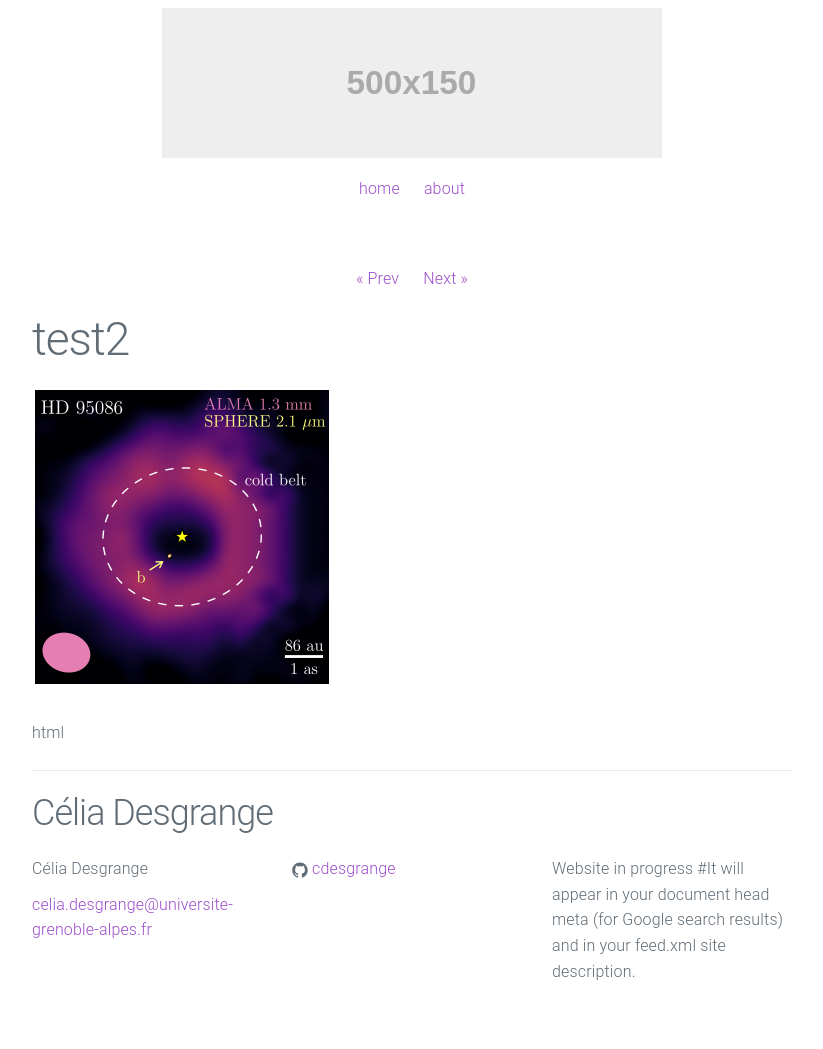
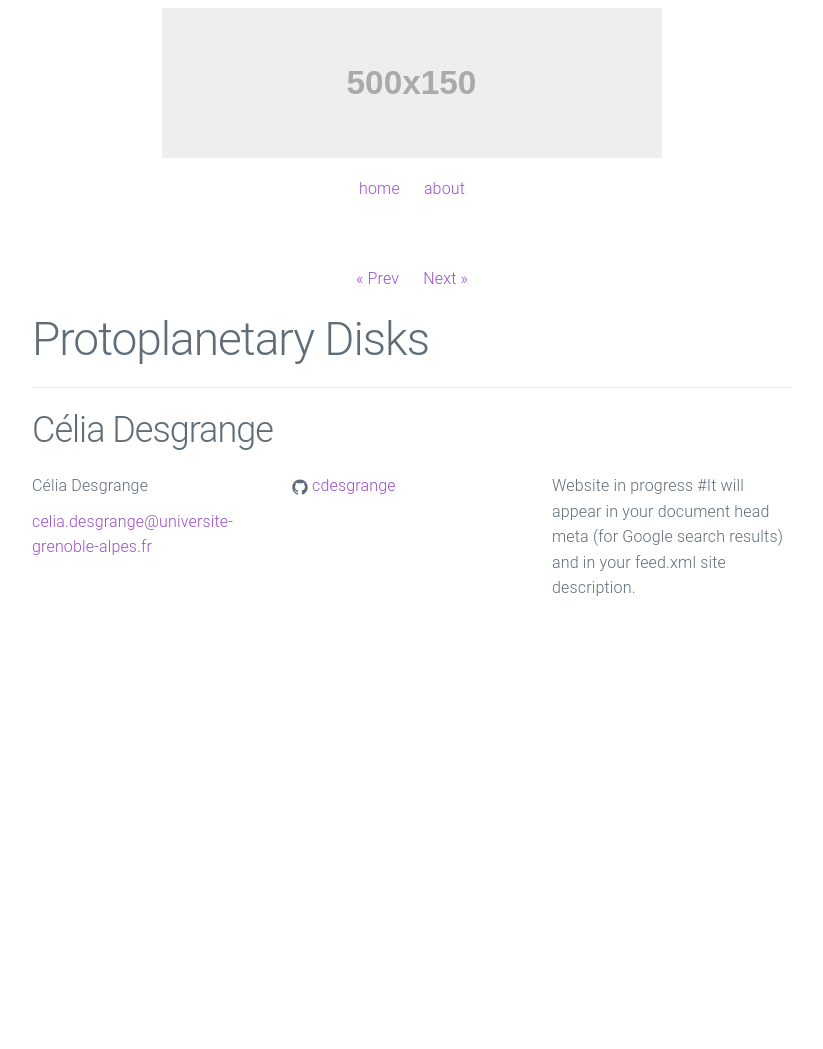
Before and after one commit to cdesgrange/cdesgrange.github.io, a Jekyll site: the page built from _posts/2022-04-23-protoplanetary-disk.markdown, in a window 1280 px wide. Shown: the whole page, without its empty margins (228-1051 px from the left). Built offline with Jekyll 4.4.1, drawn with Linux system fonts in a browser that asks for light colours; after the commit the page ends 900 px from its top, so only the background shows below that.

Commit message:
Update and rename 2022-04-23-test.markdown to 2022-04-23-protoplanetary-disk.markdown

```diff
--- a/_posts/2022-04-23-test.markdown
+++ b/_posts/2022-04-23-protoplanetary-disk.markdown
@@ -1,10 +1,6 @@
 ---
 layout: post
-title:  "test2"
+title:  "Protoplanetary Disks"
 date:   2015-10-09 15:39:40
 preview: fig/HD95086_overview.png
 ---
-
-<img src="/fig/HD95086_overview.png" width="300" height="300">
-
-html
```
